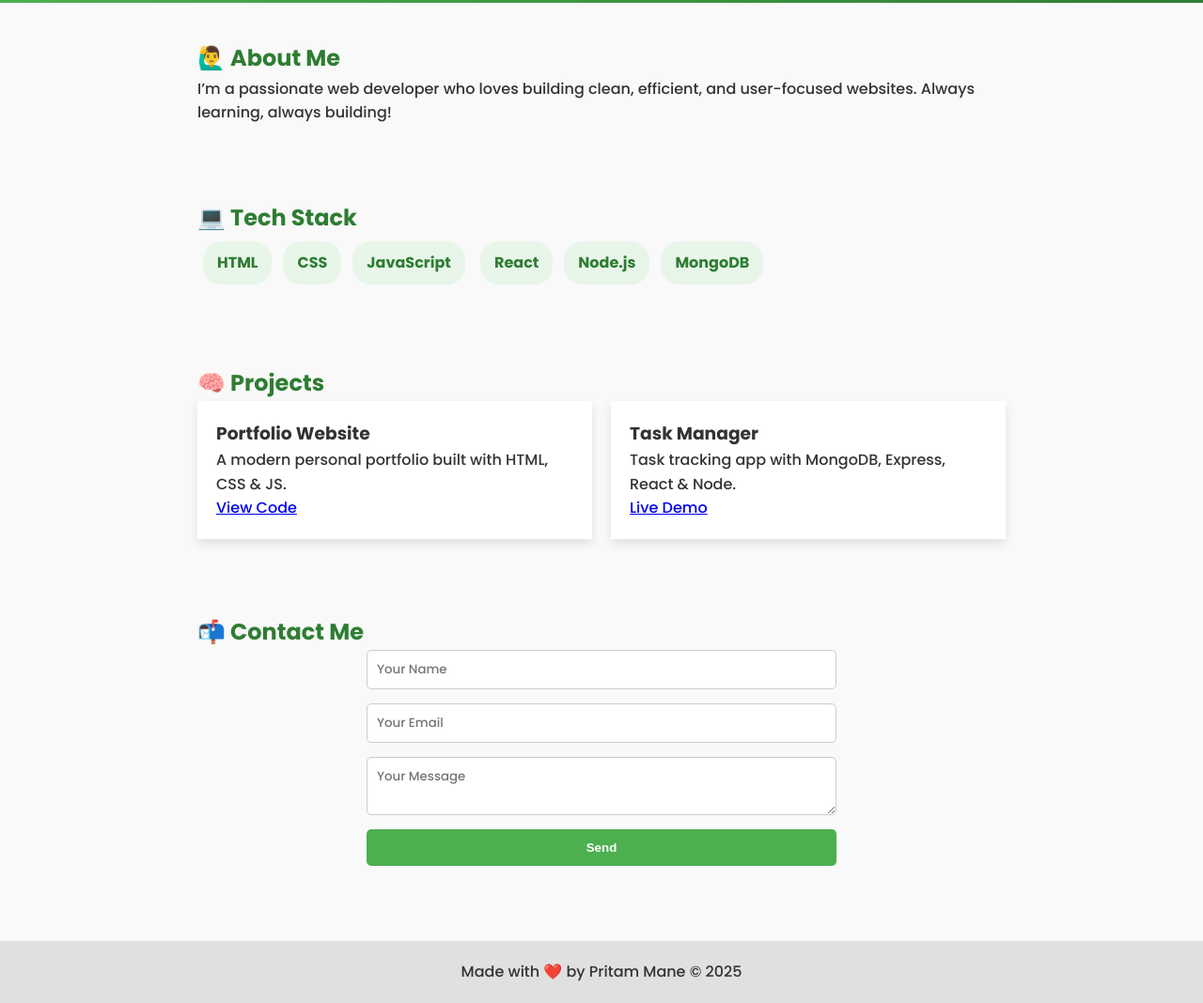
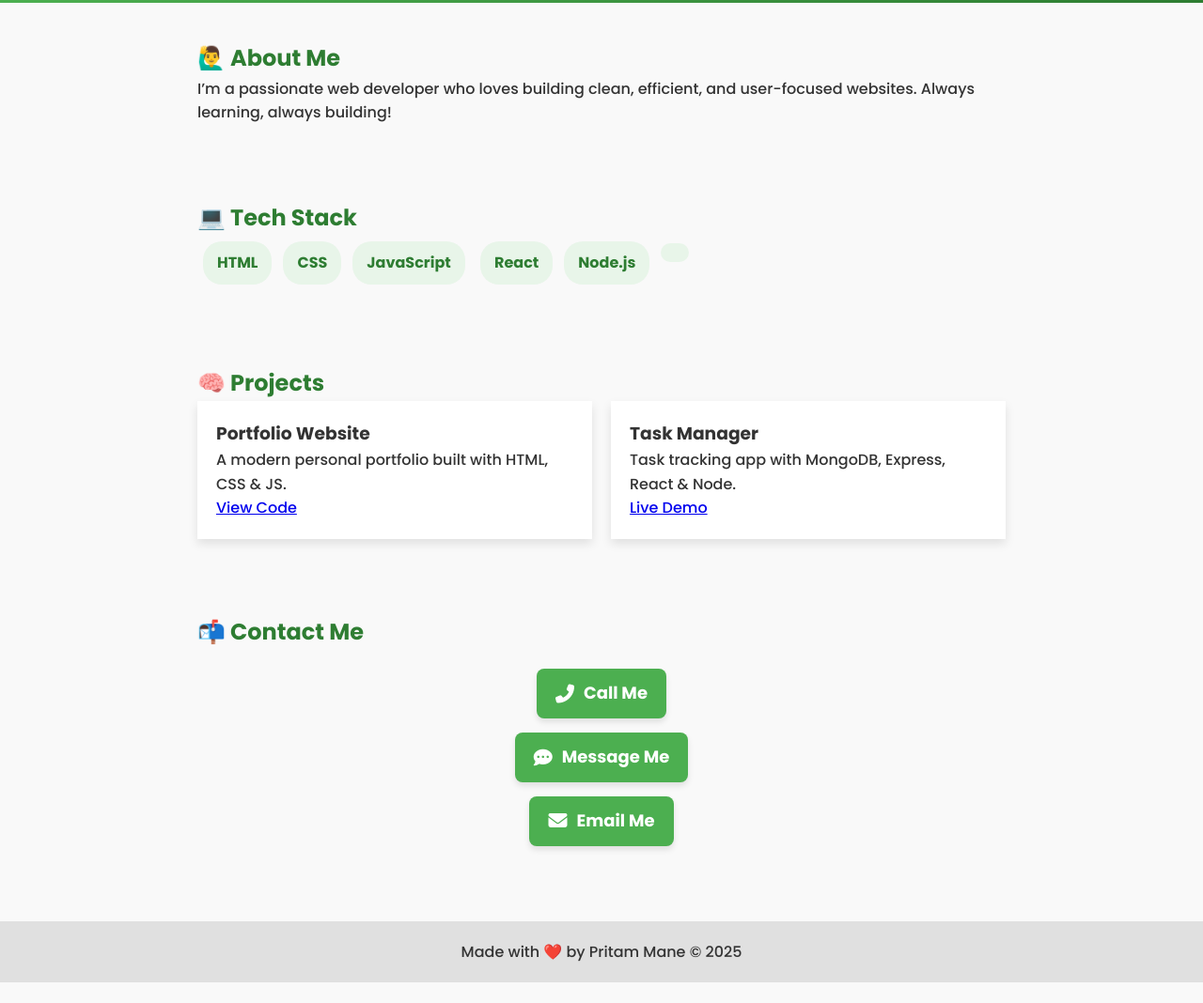
Before and after one commit to prritam/prritam.github.io, a plain HTML site: page index.html in a window 1280 px wide. Shown: the part 305-1373 px from the top of the page at 94% size. After the commit the page ends 1351 px from the top, so only its background shows below. Drawn offline with Linux system fonts and the light colour scheme.

Commit message:
added call and mail

```diff
--- a/index.html
+++ b/index.html
@@ -6,6 +6,7 @@
   <title>Pritam Mane | Portfolio</title>
   <link rel="stylesheet" href="style.css" />
   <script src="script.js"></script>
+  <link rel="stylesheet" href="https://cdnjs.cloudflare.com/ajax/libs/font-awesome/6.5.0/css/all.min.css" integrity="sha512-/o3V3WfG1cRvK+zDZsVjHV1QvQ6RI3ozYrjz0HL7d4kx3Uw4OeXzcsX7z0bYkgY5BD2psXgkq9Qvl2Y3rb7kg==" crossorigin="anonymous" referrerpolicy="no-referrer" />
   <link href="https://fonts.googleapis.com/css2?family=Poppins:wght@300;500;700&display=swap" rel="stylesheet"/>
 </head>
 <body>
@@ -29,7 +30,7 @@
     <h2>💻 Tech Stack</h2>
     <div class="tech-tags">
       <span>HTML</span><span>CSS</span><span>JavaScript</span>
-      <span>React</span><span>Node.js</span><span>MongoDB</span>
+      <span>React</span><span>Node.js</span><span></span>
     </div>
   </section>
 
@@ -51,13 +52,19 @@
 
   <section id="contact">
     <h2>📬 Contact Me</h2>
-    <form action="https://formspree.io/f/YOUR_FORM_ID" method="POST">
-      <input type="text" name="name" placeholder="Your Name" required />
-      <input type="email" name="_replyto" placeholder="Your Email" required />
-      <textarea name="message" placeholder="Your Message" required></textarea>
-      <button type="submit">Send</button>
-    </form>
+    <div class="contact-options">
+      <a href="tel:+917666056207" class="contact-link" title="Call Me">
+        <i class="fas fa-phone-alt"></i> Call Me
+      </a>
+      <a href="sms:+917666056207?body=Hi%20Pritam%2C%20I%20saw%20your%20portfolio..." class="contact-link" title="Send a Message">
+        <i class="fas fa-comment-dots"></i> Message Me
+      </a>
+      <a href="mailto:priitam47@gmail.com?subject=Let's%20Connect&body=Hi%20Pritam%2C%20I%20visited%20your%20portfolio..." class="contact-link" title="Email Me">
+        <i class="fas fa-envelope"></i> Email Me
+      </a>
+    </div>
   </section>
+
 
   <footer>
     <p>Made with ❤️ by Pritam Mane © 2025</p>
--- a/style.css
+++ b/style.css
@@ -118,6 +118,40 @@
     margin-top: 40px;
   }
 
+  .contact-options {
+    display: flex;
+    flex-direction: column;
+    align-items: center;
+    gap: 15px;
+    margin-top: 20px;
+  }
+
+  .contact-link {
+    background: #4CAF50;
+    color: white;
+    text-decoration: none;
+    padding: 12px 20px;
+    border-radius: 8px;
+    font-weight: bold;
+    font-size: 18px;
+    display: flex;
+    align-items: center;
+    gap: 10px;
+    transition: all 0.3s ease;
+    box-shadow: 0 4px 6px rgba(0,0,0,0.1);
+  }
+
+  .contact-link i {
+    font-size: 20px;
+  }
+
+  .contact-link:hover {
+    background: #388E3C;
+    transform: translateY(-2px);
+    box-shadow: 0 6px 12px rgba(0,0,0,0.15);
+  }
+
+
   /* 🌙 Dark Mode */
   body.dark-mode {
     background-color: #121212;
```
